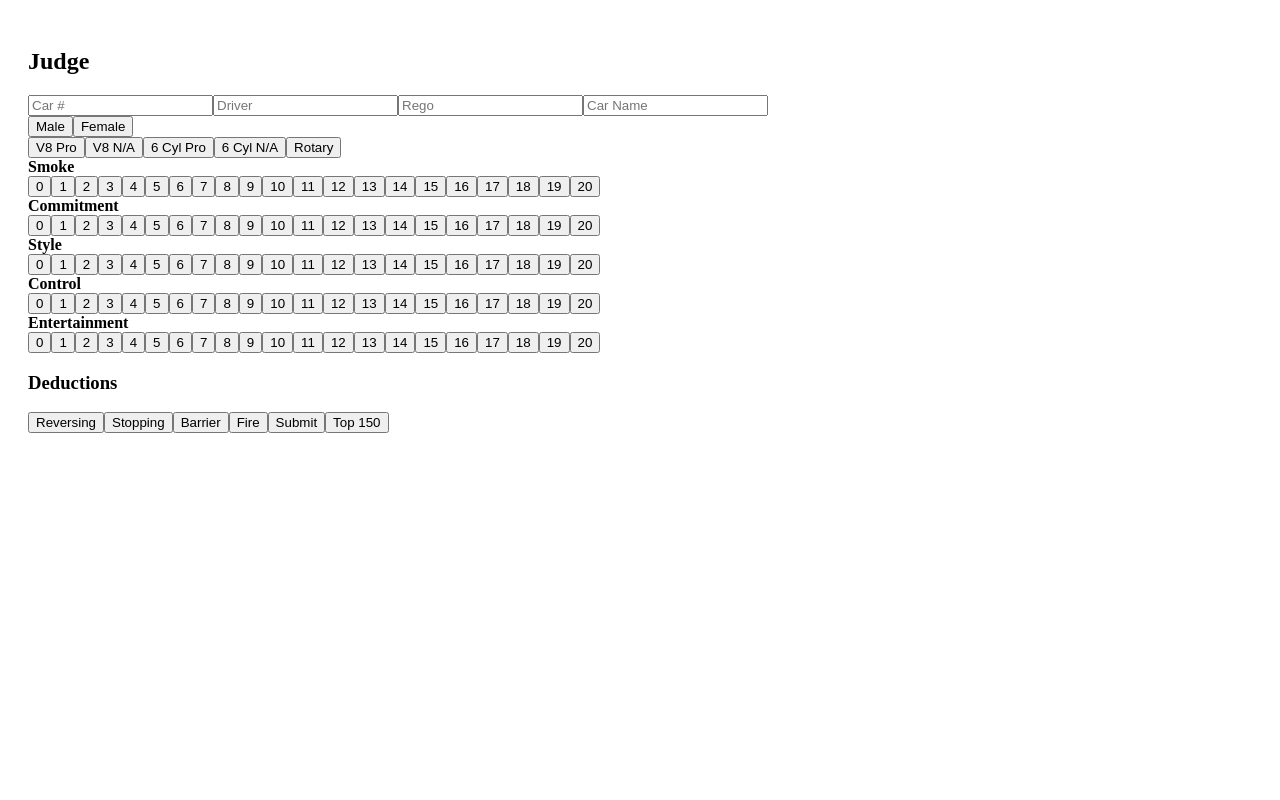
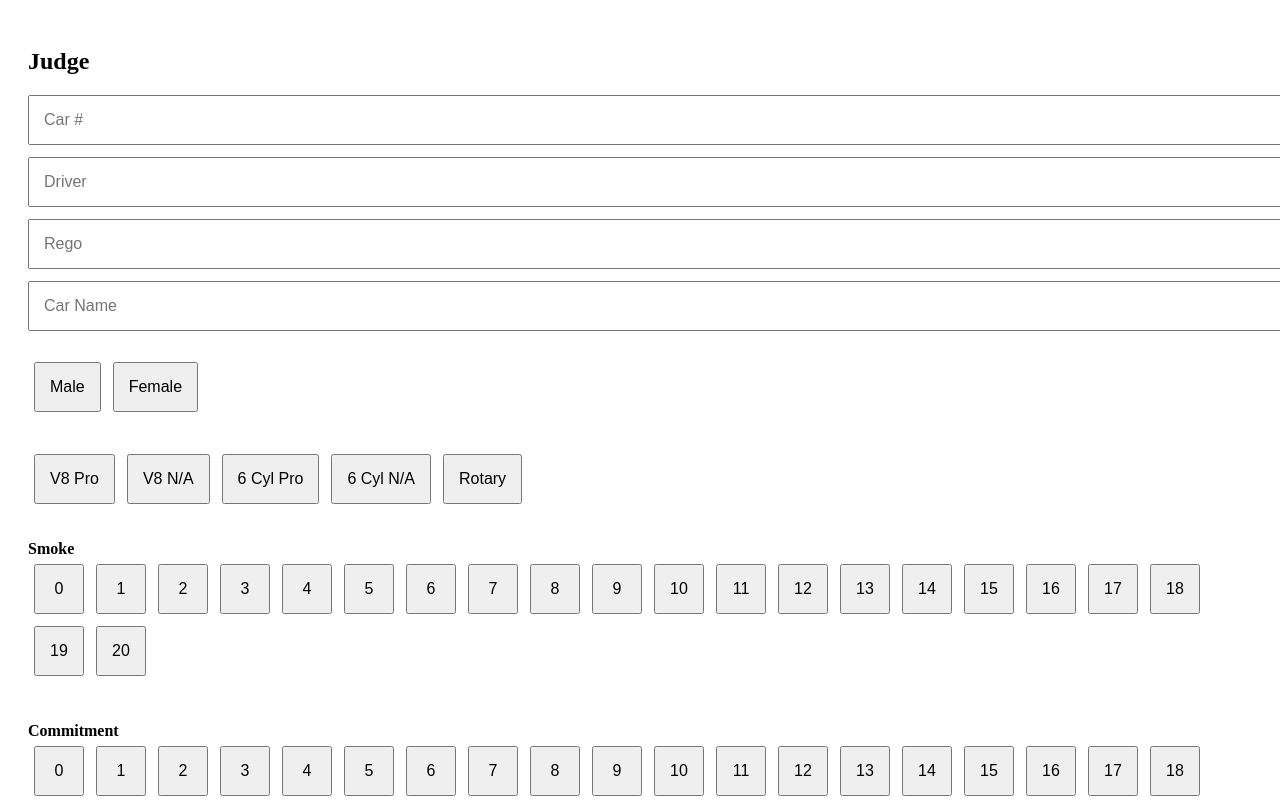
Before and after one commit to Les134/Autofest.Final-, a React (Create React App) app: page / in a window 1280 px wide. Shown: the top 800 px of the page. Built offline with nearby package versions, Linux system fonts and the light colour scheme.

Commit message:
Update App.js

```diff
--- a/src/App.js
+++ b/src/App.js
@@ -16,7 +16,6 @@ const categories = [
 ];
 
 const classes = ["V8 Pro","V8 N/A","6 Cyl Pro","6 Cyl N/A","Rotary"];
-
 const deductionsList = ["Reversing","Stopping","Barrier","Fire"];
 
 export default function App(){
@@ -31,15 +30,14 @@ export default function App(){
 
   const [scores,setScores] = useState({});
   const [deductions,setDeductions] = useState({});
+  const [saving,setSaving] = useState(false);
 
-  const [saving,setSaving] = useState(false);
   const [top150,setTop150] = useState([]);
   const [screen,setScreen] = useState("judge");
 
   const setScore = (cat,val)=> setScores(prev=>({...prev,[cat]:val}));
   const toggleDeduction = d => setDeductions(prev=>({...prev,[d]:!prev[d]}));
 
-  // 🔥 FULL SAFE SUBMIT (NO FREEZE)
   const submit = async ()=>{
     if(saving) return;
 
@@ -65,22 +63,17 @@ export default function App(){
           car, driver, rego, carName,
           gender, carClass,
           scores,
-          finalScore,
-          created: Date.now()
+          finalScore
         }),
         new Promise((_,reject)=>setTimeout(()=>reject(),3000))
       ]);
     } catch {}
 
-    // ✅ ALWAYS RESET (KEY FIX)
+    // reset
     setScores({});
     setDeductions({});
-    setCar("");
-    setDriver("");
-    setRego("");
-    setCarName("");
-    setGender("");
-    setCarClass("");
+    setCar(""); setDriver(""); setRego(""); setCarName("");
+    setGender(""); setCarClass("");
 
     setSaving(false);
   };
@@ -89,23 +82,27 @@ export default function App(){
     const q = await getDocs(collection(db,"scores"));
     const data = q.docs.map(d=>d.data());
 
-    setTop150(
-      data.sort((a,b)=>b.finalScore-a.finalScore).slice(0,150)
-    );
-
+    setTop150(data.sort((a,b)=>b.finalScore-a.finalScore).slice(0,150));
     setScreen("top150");
   };
 
   if(screen==="top150"){
     return (
       <div style={{padding:20}}>
-        <h2>TOP 150</h2>
+        <h2>🏁 TOP 150</h2>
+
         {top150.map((e,i)=>(
-          <div key={i}>
+          <div key={i} style={{
+            padding:15,
+            marginBottom:10,
+            background:"#eee",
+            borderRadius:6
+          }}>
             #{i+1} {e.driver || e.car} - {e.finalScore}
           </div>
         ))}
-        <button onClick={()=>setScreen("judge")}>Back</button>
+
+        <button style={btnBig} onClick={()=>setScreen("judge")}>Back</button>
       </div>
     );
   }
@@ -115,23 +112,23 @@ export default function App(){
 
       <h2>Judge</h2>
 
-      <input placeholder="Car #" value={car} onChange={e=>setCar(e.target.value)}/>
-      <input placeholder="Driver" value={driver} onChange={e=>setDriver(e.target.value)}/>
-      <input placeholder="Rego" value={rego} onChange={e=>setRego(e.target.value)}/>
-      <input placeholder="Car Name" value={carName} onChange={e=>setCarName(e.target.value)}/>
+      <input style={input} placeholder="Car #" value={car} onChange={e=>setCar(e.target.value)}/>
+      <input style={input} placeholder="Driver" value={driver} onChange={e=>setDriver(e.target.value)}/>
+      <input style={input} placeholder="Rego" value={rego} onChange={e=>setRego(e.target.value)}/>
+      <input style={input} placeholder="Car Name" value={carName} onChange={e=>setCarName(e.target.value)}/>
 
       {/* Gender */}
-      <div>
-        <button onClick={()=>setGender("Male")} style={{background:gender==="Male"?"green":""}}>Male</button>
-        <button onClick={()=>setGender("Female")} style={{background:gender==="Female"?"green":""}}>Female</button>
+      <div style={section}>
+        <button style={gender==="Male"?btnGreen:btn} onClick={()=>setGender("Male")}>Male</button>
+        <button style={gender==="Female"?btnGreen:btn} onClick={()=>setGender("Female")}>Female</button>
       </div>
 
       {/* Classes */}
-      <div>
+      <div style={section}>
         {classes.map(c=>(
           <button key={c}
             onClick={()=>setCarClass(c)}
-            style={{background:carClass===c?"blue":""}}>
+            style={carClass===c?btnBlue:btn}>
             {c}
           </button>
         ))}
@@ -139,36 +136,93 @@ export default function App(){
 
       {/* Scores */}
       {categories.map(cat=>(
-        <div key={cat}>
-          <strong>{cat}</strong><br/>
+        <div key={cat} style={scoreBlock}>
+          <strong>{cat}</strong>
+
+          <div>
             {Array.from({length:21},(_,i)=>(
               <button key={i}
                 onClick={()=>setScore(cat,i)}
-              style={{background:scores[cat]===i?"red":""}}>
+                style={scores[cat]===i?btnRed:btn}>
                 {i}
               </button>
             ))}
           </div>
+        </div>
       ))}
 
       {/* Deductions */}
+      <div style={section}>
         <h3>Deductions</h3>
         {deductionsList.map(d=>(
           <button key={d}
             onClick={()=>toggleDeduction(d)}
-          style={{background:deductions[d]?"red":""}}>
+            style={deductions[d]?btnRed:btn}>
             {d}
           </button>
         ))}
+      </div>
 
-      <button onClick={submit}>
+      <button style={btnBig} onClick={submit}>
         {saving ? "Saving..." : "Submit"}
       </button>
 
-      <button onClick={buildTop150}>
+      <button style={btnBig} onClick={buildTop150}>
         Top 150
       </button>
 
     </div>
   );
 }
+
+// 🔥 STYLES
+const section = {
+  marginTop:25,
+  marginBottom:30
+};
+
+const scoreBlock = {
+  marginTop:30,
+  marginBottom:40
+};
+
+const input = {
+  display:"block",
+  width:"100%",
+  padding:"14px",
+  marginBottom:"12px",
+  fontSize:"16px"
+};
+
+const btn = {
+  padding:"14px",
+  margin:"6px",
+  fontSize:"16px",
+  minWidth:"50px"
+};
+
+const btnRed = {
+  ...btn,
+  background:"red",
+  color:"#fff"
+};
+
+const btnBlue = {
+  ...btn,
+  background:"blue",
+  color:"#fff"
+};
+
+const btnGreen = {
+  ...btn,
+  background:"green",
+  color:"#fff"
+};
+
+const btnBig = {
+  padding:"18px",
+  margin:"12px",
+  fontSize:"18px",
+  background:"#000",
+  color:"#fff"
+};
```
Lines whose indentation alone changed are shown as unchanged.
